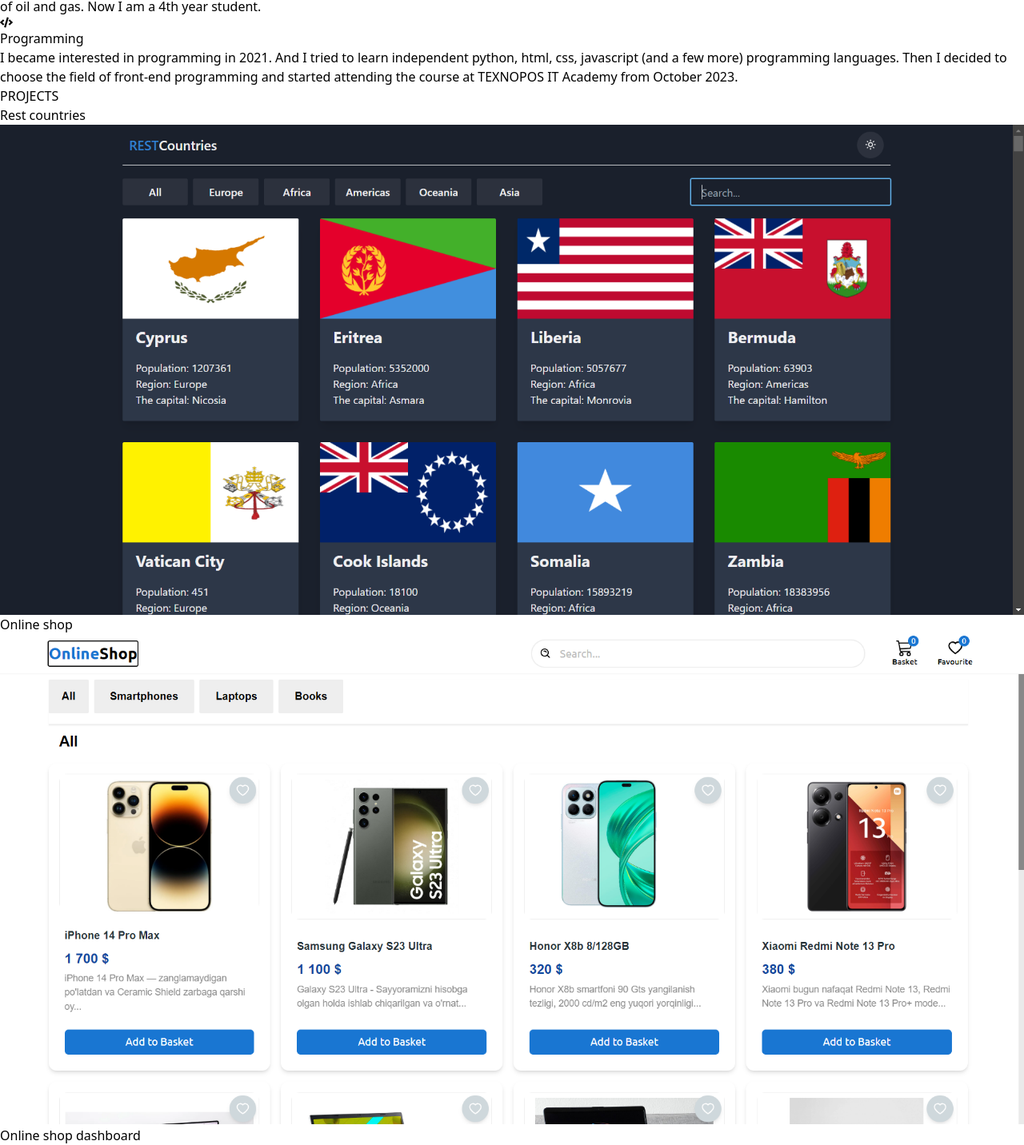
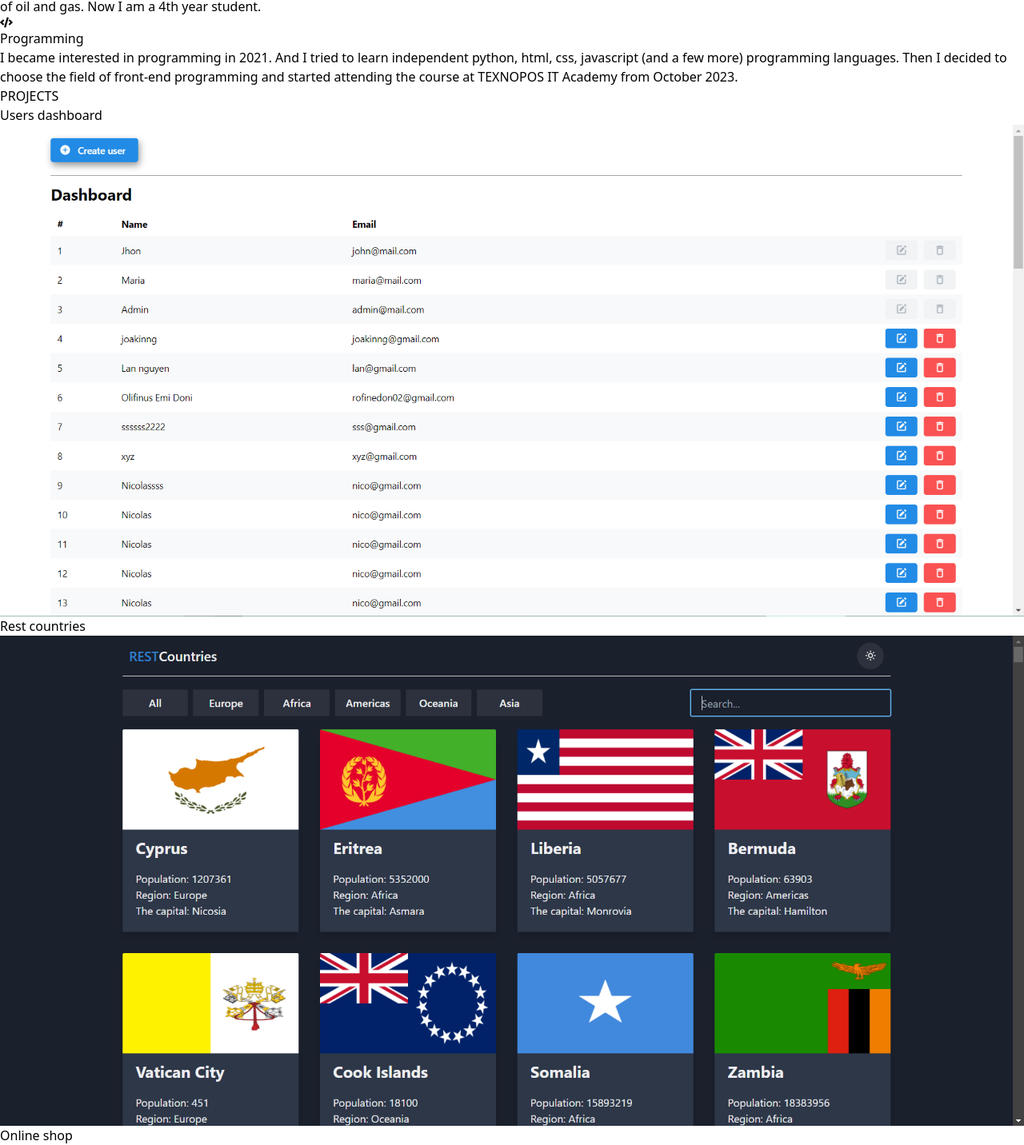
Before and after one commit to bekbaevic/portfolio, a React (Vite) app: page / in a window 1280 px wide. Shown: the part 576-2008 px from the top of the page at 80% size. Built offline with nearby package versions, Linux system fonts and the light colour scheme.

Commit message:
users dashboard

```diff
--- a/src/components/Project.jsx
+++ b/src/components/Project.jsx
@@ -7,23 +7,25 @@
       <h1 className="w-full text-left mb-6 text-[#05409a] font-[700] ">
         PROJECTS
       </h1>
-      <div className="grid grid-cols-1 sm:max-w-[600px] lg:max-w-[100%] lg:grid-cols-3 gap-4">
+      <div className="w-full grid grid-cols-1 sm:max-w-[600px] lg:max-w-[100%] lg:grid-cols-3 gap-4">
         {ProjectsData.slice(0, 5).map((item) => (
           <a
-            key={item.id}
-            className="relative border rounded-sm shadow-md"
+            className="relative rounded-sm shadow-md"
             target="blank"
             href={item.url}
           >
             <h3 className="font-[700] bg-[#00000050] w-full h-full top-1 left-1 hover:bg-[#00000099] opacity-0 hover:opacity-100 flex items-center justify-center text-white absolute px-2 py-1 rounded-sm right-0 text-[22px]">
               {item.title}
             </h3>
-            <img src={item.image} className="rounded-sm" />
+            <img
+              src={item.image}
+              className="rounded-sm h-full w-full object-cover"
+            />
           </a>
         ))}
         <NavLink
           to="projects"
-          className="relative bg-[#05409a] h-full flex justify-center items-center rounded-sm text-[22px] font-[700] min-h-[60px] text-[#fff] py-2"
+          className="relative bg-[#05409a] h-full w-full flex justify-center items-center rounded-sm text-[22px] font-[700] min-h-[60px] text-[#fff] py-2"
         >
           <span className="w-full h-full flex justify-center items-center absolute top-0 left-0 hover:bg-[#00000040]">
             All projects
--- a/src/dataBase/ProjectsData.jsx
+++ b/src/dataBase/ProjectsData.jsx
@@ -7,10 +7,17 @@
 import pixelArt from "../images/projectImages/pixelArt.png";
 import quizTime from "../images/projectImages/quiztime.png";
 import restCountries from "../images/projectImages/restCountries.png";
+import usersDashboard from "../images/projectImages/usersDashboard.png";
 import tetris from "../images/projectImages/tetris.png";
 import weather from "../images/projectImages/weather.png";
 
 export const ProjectsData = [
+  {
+    id: 12,
+    image: usersDashboard,
+    url: "https://users-dashboard-ebon.vercel.app/",
+    title: "Users dashboard",
+  },
   {
     id: 9,
     image: restCountries,
```
Also changed, not shown: src/images/projectImages/usersDashboard.PNG (added).
